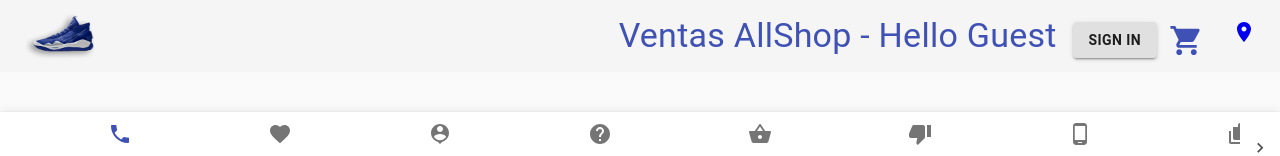
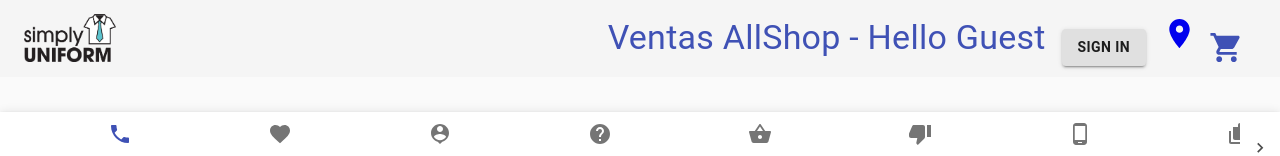
Before and after one commit to DiegoYanezGonzalez/WebReactJs, a React (Create React App) app: page /map-page in a window 1280 px wide. Shown: the top 156 px of the page. Built offline with nearby package versions, Linux system fonts and the light colour scheme; no server answers.

Commit message:
ImagesAtentionPlaces

```diff
--- a/src/components/CheckoutForm/Checkout.js
+++ b/src/components/CheckoutForm/Checkout.js
@@ -12,6 +12,7 @@ import Typography from '@material-ui/core/Typography';
 import AddressForm from './AddressForm';
 import PaymentForm from './PaymentForm';
 import Review from './Review';
+import { Link } from "react-router-dom";
 
 function Copyright() {
   return (
@@ -112,12 +113,21 @@ export default function Checkout() {
             {activeStep === steps.length ? (
               <React.Fragment>
                 <Typography variant="h5" gutterBottom>
-                  Thank you for your order.
+                  Thank you for your order Pay with WebPay Plus.
                 </Typography>
                 <Typography variant="subtitle1">
-                  Your order number is #2001539. We have emailed your order confirmation, and will
+                  Will email your order confirmation, and will
                   send you an update when your order has shipped.
                 </Typography>
+                <Link to="/checkout">
+                   <Button
+                         className={classes.buttons}
+                         variant='contained'
+                         color='secondary'
+                         >
+                          Pay with WebPay
+                   </Button>
+                 </Link>
               </React.Fragment>
             ) : (
               <React.Fragment>
--- a/src/components/MapPage.js
+++ b/src/components/MapPage.js
@@ -13,11 +13,11 @@ const useStyles = makeStyles((theme) => ({
     height: '100vh',
   },
   image: {
-    backgroundImage: 'url(https://http2.mlstatic.com/uniformes-de-trabajo-de-alta-costura-D_NQ_NP_734319-MLM44992253263_022021-F.webp)',
+    backgroundImage: 'url(https://i.postimg.cc/vBncmGyk/mi-talla-2021-cortada.png)',
     backgroundRepeat: 'no-repeat',
     backgroundColor:
       theme.palette.type === 'light' ? theme.palette.grey[50] : theme.palette.grey[900],
-    backgroundSize: 'cover',
+    backgroundSize: 'small',
     backgroundPosition: 'center',
   },
   paper: {
--- a/src/components/NavBar.js
+++ b/src/components/NavBar.js
@@ -5,7 +5,7 @@ import Toolbar from '@material-ui/core/Toolbar';
 import Typography from '@material-ui/core/Typography';
 import Button from '@material-ui/core/Button';
 import IconButton from '@material-ui/core/IconButton';
-import logo from "../assets/cuttevents.png"
+import logo from "../assets/logoTwo.gif"
 import { ShoppingCart } from '@material-ui/icons';
 import { Badge } from '@material-ui/core';
 import { Link } from 'react-router-dom';
@@ -80,6 +80,10 @@ export default function NavBar() {
             <strong>{user ? "Sign OUT" : "Sign IN"}</strong>
             </Button>
             </Link>
+            <Link to="/map-page">
+            <RoomIcon fontSize="large" className={classes.button} color="inherit"  >
+            </RoomIcon>
+            </Link>
             <Link to="checkout-page">
           <IconButton aria-label="show cart items" color="inherit">
             <Badge badgeContent={basket?.length} color="secondary">
@@ -87,10 +91,7 @@ export default function NavBar() {
             </Badge>
            </IconButton>
             </Link>
-            <Link to="/map-page">
-            <RoomIcon  className={classes.button} color="inherit"  >
-            </RoomIcon>
-            </Link>
+
           </div>
         </Toolbar>
       </AppBar>
```
Also changed, not shown: src/assets/logoTwo.gif (added).
